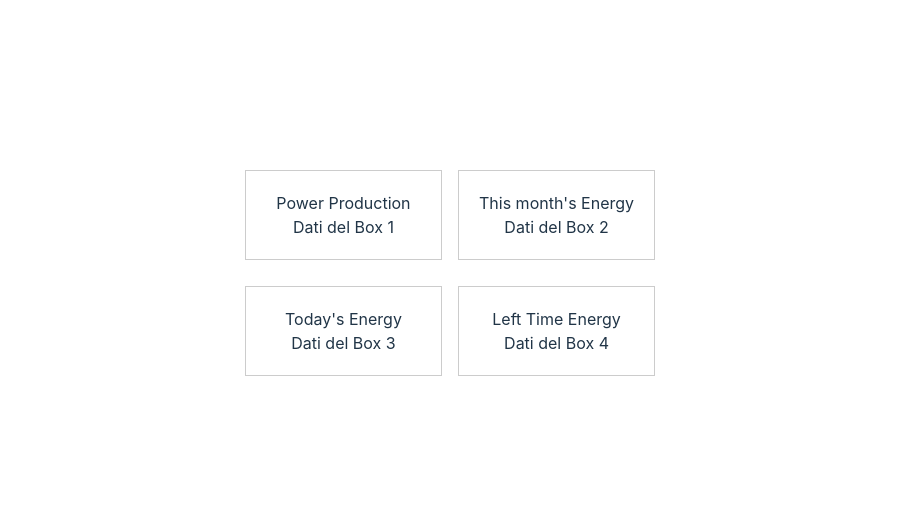
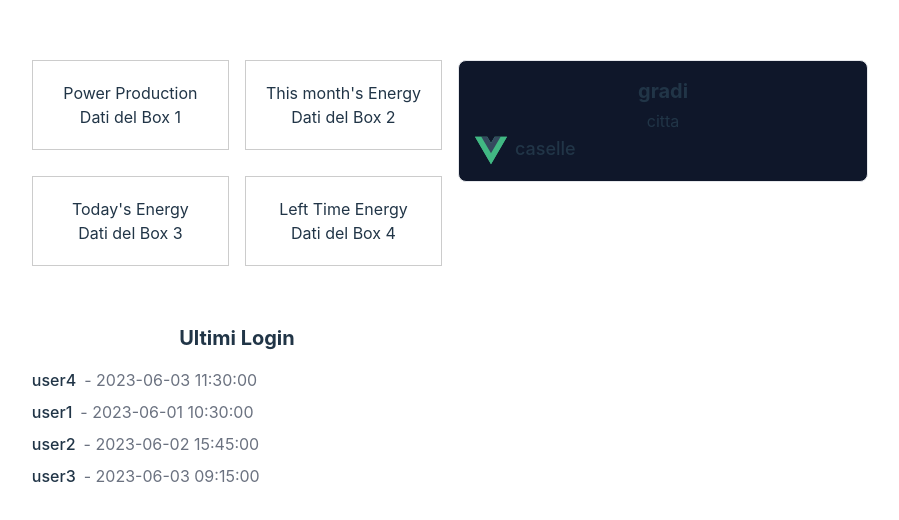
Before and after one commit to mattiacaprioli/dashboard-pomelia-vue, a Vue app: page / in a window 1280 px wide. Shown: the part 122-642 px from the top of the page, without its empty margins (190-1089 px from the left). Built offline with nearby package versions, Linux system fonts and the light colour scheme; the HTML template or start-up script is replaced by a standard one.

Commit message:
creazione base dei componenti

```diff
--- a/src/App.vue
+++ b/src/App.vue
@@ -1,7 +1,11 @@
 <template>
-  <div>
-    <dashboard></dashboard>
-    <additional-box></additional-box>
+  <div class="grid grid-cols-1 md:grid-cols-2 gap-4">
+    <div>
+      <dashboard></dashboard>
+    </div>
+    <div>
+      <additional-box></additional-box>
+    </div>
     <login-list></login-list>
   </div>
 </template>
--- a/src/components/AdditionalBox.vue
+++ b/src/components/AdditionalBox.vue
@@ -1,13 +1,39 @@
 <template>
-    <div>
+    <div class="additional-box bg-slate-900">
+      <h2 class="text-xl font-bold mb-1">gradi</h2>
+      <p>citta</p>
+      <div class="flex items-center">
+        <div class="mr-2">
+          <img src="../assets/vue.svg" alt="Icon" class="w-8 h-8">
+        </div>
+        <p class="text-lg font-medium">caselle</p>
+      </div>
+    </div>
+  </template>
 
-    </div>
-</template>
+  <script>
+  export default {
+    props: {
+      title: {
+        type: String,
+        required: true
+      },
+      imageUrl: {
+        type: String,
+        required: true
+      },
+      data: {
+        type: String,
+        required: true
+      }
+    }
+  };
+  </script>
 
-<script setup>
-
-</script>
-
-<style scoped>
-
-</style>
+  <style>
+  .additional-box {
+    padding: 1rem;
+    border: 1px solid #e5e7eb;
+    border-radius: 0.5rem;
+  }
+  </style>
--- /dev/null
+++ b/src/components/LoginItem.vue
@@ -0,0 +1,21 @@
+<template>
+    <li class="mb-2 flex items-center">
+      <span class="font-medium mr-2">{{ login.username }}</span>
+      <span class="text-gray-500">- {{ login.timestamp }}</span>
+    </li>
+  </template>
+
+  <script>
+  export default {
+    props: {
+      login: {
+        type: Object,
+        required: true
+      }
+    }
+  };
+  </script>
+
+  <style>
+  /* Aggiungi gli stili desiderati per gli elementi della lista dei login */
+  </style>
--- a/src/components/LoginList.vue
+++ b/src/components/LoginList.vue
@@ -1,13 +1,78 @@
 <template>
-    <div>
-
+    <div class="login-list">
+        <h2 class="text-xl font-bold mb-4">Ultimi Login</h2>
+        <ul>
+            <li>
+                <login-item v-for="login in logins" :key="login.id" :login="login"></login-item>
+            </li>
+        </ul>
     </div>
 </template>
 
-<script setup>
+<script>
+import LoginItem from './LoginItem.vue';
 
+export default {
+  components: {
+    LoginItem,
+  },
+  data() {
+    return {
+      logins: []
+    };
+  },
+  methods: {
+    fetchLogins() {
+      // Effettua la chiamata API per ottenere i dati dei login più recenti
+      // e aggiorna la variabile logins con i dati ricevuti
+      // Esempio:
+      // axios.get('/api/logins')
+      //   .then(response => {
+      //     this.logins = response.data;
+      //   })
+      //   .catch(error => {
+      //     console.error(error);
+      //   });
+
+      // Esempio di dati di login da utilizzare durante lo sviluppo:
+      this.logins = [
+        { id: 1, username: 'user1', timestamp: '2023-06-01 10:30:00' },
+        { id: 2, username: 'user2', timestamp: '2023-06-02 15:45:00' },
+        { id: 3, username: 'user3', timestamp: '2023-06-03 09:15:00' },
+        // ...
+      ];
+    },
+    addLogin(loginData) {
+      // Aggiunge un nuovo login alla lista degli ultimi login
+      // Utilizza i dati del nuovo login per creare un oggetto da inserire nella lista
+      const newLogin = {
+        id: loginData.id,
+        username: loginData.username,
+        timestamp: loginData.timestamp
+      };
+
+      // Aggiungi il nuovo login all'inizio dell'array logins
+      this.logins.unshift(newLogin);
+    }
+  },
+  mounted() {
+    this.fetchLogins();
+
+    // Esempio di aggiunta di un nuovo login dopo 5 secondi (simulazione di un login effettuato)
+    setTimeout(() => {
+      const newLoginData = {
+        id: 4,
+        username: 'user4',
+        timestamp: '2023-06-03 11:30:00'
+      };
+      this.addLogin(newLoginData);
+    }, 5000);
+  }
+};
 </script>
 
-<style scoped>
-
+<style>
+.login-list {
+  margin-top: 2rem;
+}
 </style>
```
